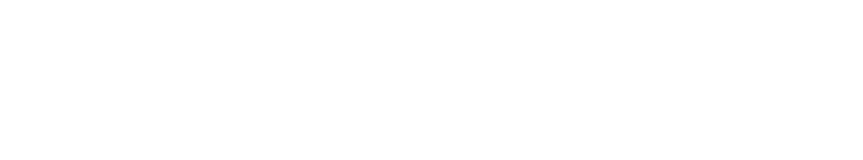
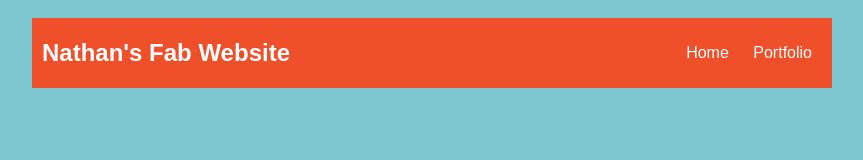
Before and after one commit to nwcassiani/nathan-cassiani.github.io, a plain HTML site: page portfolio.html in a window 1280 px wide. Shown: the whole page, without its empty margins (208-1071 px from the left). Drawn offline with Linux system fonts and the light colour scheme.

Commit message:
describe commit

```diff
--- a/portfolio.html
+++ b/portfolio.html
@@ -1,10 +1,95 @@
 <!DOCTYPE HTML>
 <html>
     <head>
+      <title>Nathan's Amazing Website</title>
+      <style type="text/css">
+        body {
+            background: rgb(125, 198, 205);
+            color: rgb(45, 45, 45);
+            padding: 10px;
+            font-family: arial;
+        }
+        header {
+            font-size: 1.5em;
+            font-weight: bold;
+        }
+        h1 {
+            margin: 10px;
+        }
+        #all-contents {
+            max-width: 800px;
+            margin: auto;
+        }
+
+        /* navigation menu */
+        nav {
+            background: rgb(239, 80, 41);
+            margin: 0 auto;
+            display: flex;
+            padding: 10px;
+        }
+        nav header {
+            display: flex;
+            align-items: center;
+            color: rgb(255, 255, 255);
+            flex: 1;
+        }
+        nav ul {
+            list-style-image: none;
+        }
+        nav li {
+            display: inline-block;
+            padding: 0 10px;
+        }
+        nav a {
+            text-decoration: none;
+            color: #fff;
+        }
+
+        /* main container area beneath menu */
+        main {
+            background: rgb(245, 238, 219);
+            display: flex;
+        }
+        .content {
+            flex: 1;
+            padding: 15px;
+        }
+        /* portfolio styles */
+        #portfolio {
+                list-style-type: none;
+                padding-left: 0;
+            }
+
+            #portfolio li {
+                background: #fff;
+                padding: 10px;
+                border-radius: 10px;
+                margin-bottom: 10px;
+            }
+
+            #portfolio li:hover {
+                background: #eee;
+            }
+
+            #portfolio a {
+                text-decoration: none;
+                color: #454545;
+            }
+    </style>
     </head>
 
     <body>
       <div id="all-contents">
+        <nav>
+          <header>Nathan's Fab Website</header>
+          <ul>
+              <li><a href="index.html">Home</a>
+              </li>
+              <li><a href="portfolio.html">Portfolio</a>
+              </li>
+          </ul>
+      </nav>
 
       </div>
     </body>
```
